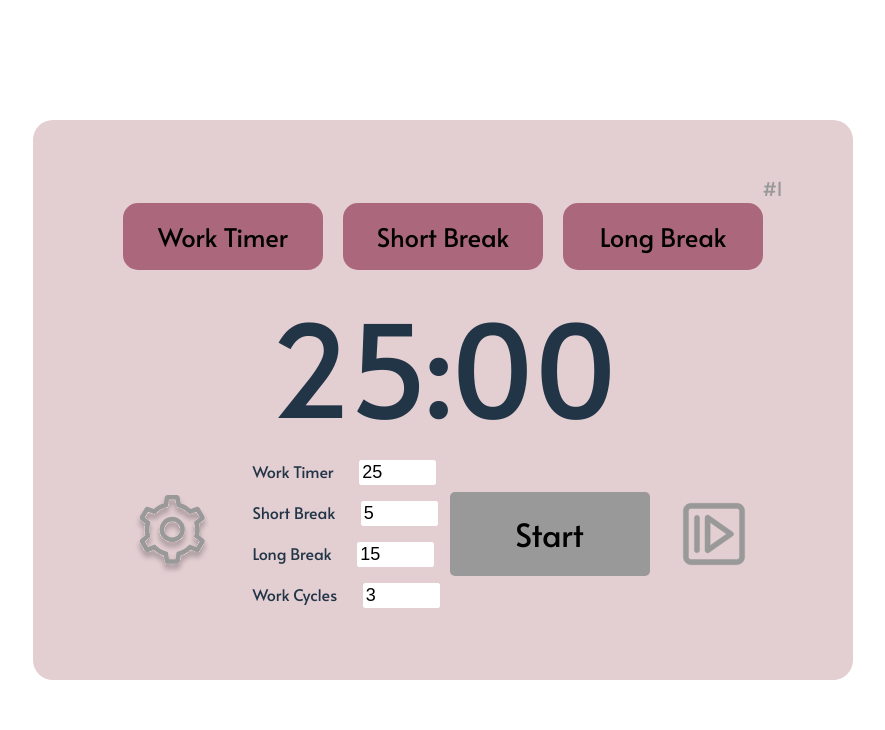
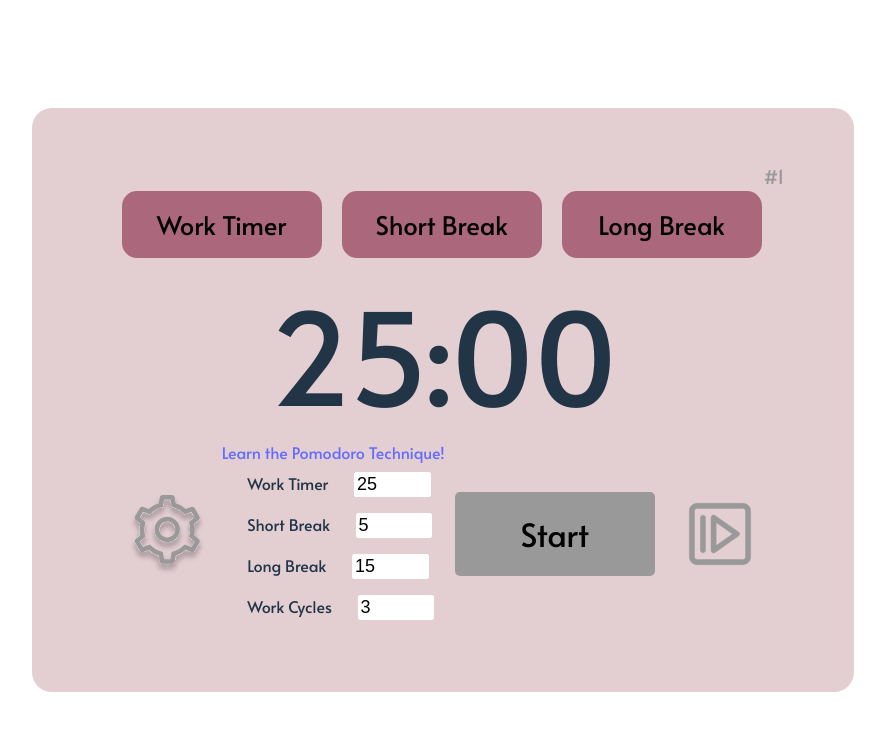
Before and after one commit to John-Ericksen/PomoTimer, a React (Vite) app: page / in a window 1280 px wide. Both pictures are taken after a click on the button 475 px from the left and 534 px from the top of the page. Shown: the top 730 px of the page, without its empty margins (197-1082 px from the left). Built offline with nearby package versions, Linux system fonts and the light colour scheme.

Commit message:
use cookies to save user settings

```diff
--- a/src/components/Content/Content.tsx
+++ b/src/components/Content/Content.tsx
@@ -3,11 +3,30 @@ import { useState } from "react";
 import "./Content.scss";
 
 export default function Content() {
+  function getCookie(cname: string) {
+    let name = cname + "=";
+    let decodedCookie = decodeURIComponent(document.cookie);
+    let ca = decodedCookie.split(';');
+    for(let i = 0; i <ca.length; i++) {
+      let c = ca[i];
+      while (c.charAt(0) == ' ') {
+        c = c.substring(1);
+      }
+      if (c.indexOf(name) == 0) {
+        return c.substring(name.length, c.length);
+      }
+    }
+    return "";
+  }
+
   const [timerValues, setTimerValues] = useState([
-    1500 * 1000,
-    300 * 1000,
-    900 * 1000,
+    parseFloat(getCookie("workTimer")) || 1500 * 1000,
+    parseFloat(getCookie("shortBreak")) || 300 * 1000,
+    parseFloat(getCookie("LongBreak")) || 900 * 1000,
   ]);
+
+
+
   const [defaultworkCycles, setDefaultWorkCycles] = useState(3); //the amount of work -> short break cycles before a long break is given
   const [currentMode, setCurrentMode] = useState("work");
 
--- a/src/components/Settings/Settings.tsx
+++ b/src/components/Settings/Settings.tsx
@@ -65,6 +65,11 @@ export default function Settings(props: any) {
       (parseFloat(shortBreakMinutes) || 0) * 1000 * 60,
       (parseFloat(longBreakMinutes) || 0) * 1000 * 60,
     ]); //needs a conversion to ms
+    document.cookie = "workTimer=" + (parseFloat(workMinutes) || 0) * 1000 * 60;
+    document.cookie =
+      "shortBreak=" + (parseFloat(shortBreakMinutes) || 0) * 1000 * 60;
+    document.cookie =
+      "longBreak=" + (parseFloat(longBreakMinutes) || 0) * 1000 * 60;
   }, [workMinutes, shortBreakMinutes, longBreakMinutes]);
 
   return (
@@ -72,6 +77,9 @@ export default function Settings(props: any) {
       <button className="settings-button" onClick={changeShowForm} />
       {showForm && (
         <form className="settings-form" action="">
+          <a href="https://todoist.com/productivity-methods/pomodoro-technique">
+            Learn the Pomodoro Technique!
+          </a>
           <div className="timers">
             <div className="input-box">
               <label htmlFor="work-minutes-input">Work Timer</label>
```
Lines whose indentation alone changed are shown as unchanged.
